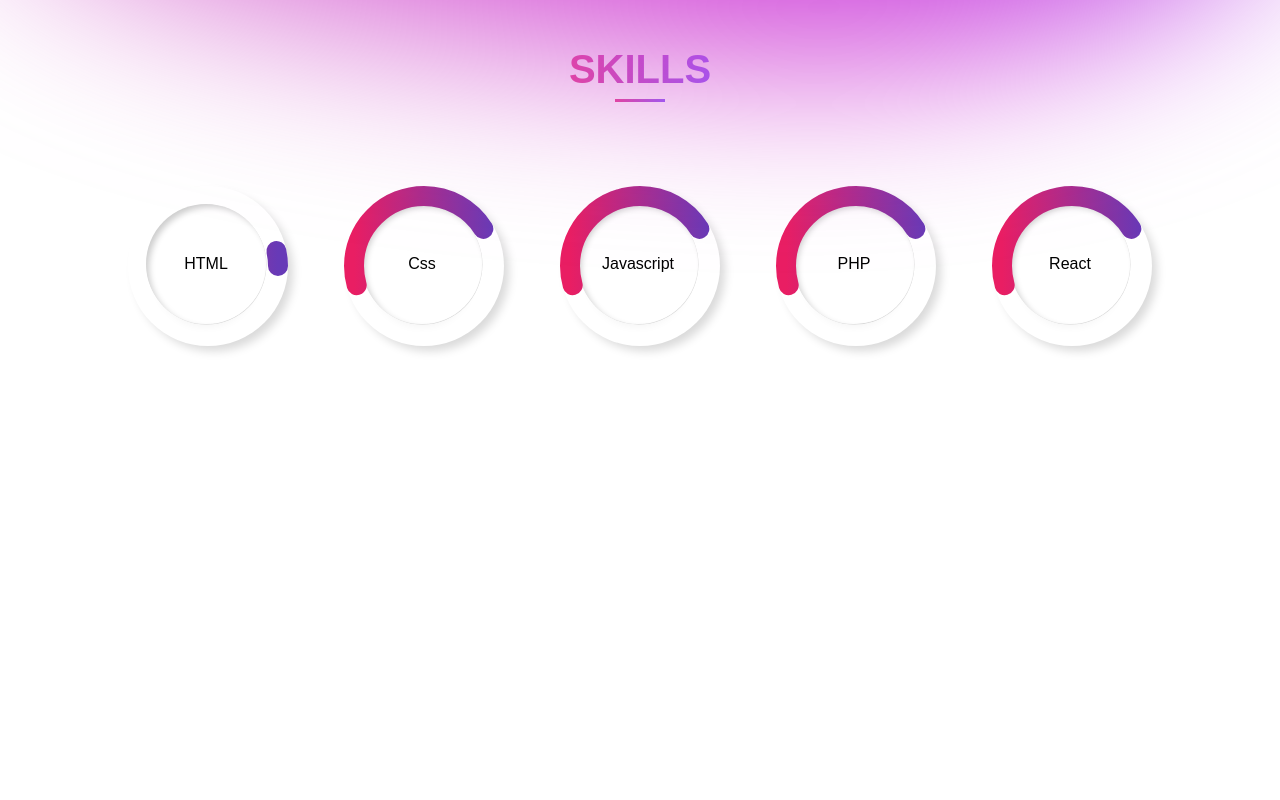
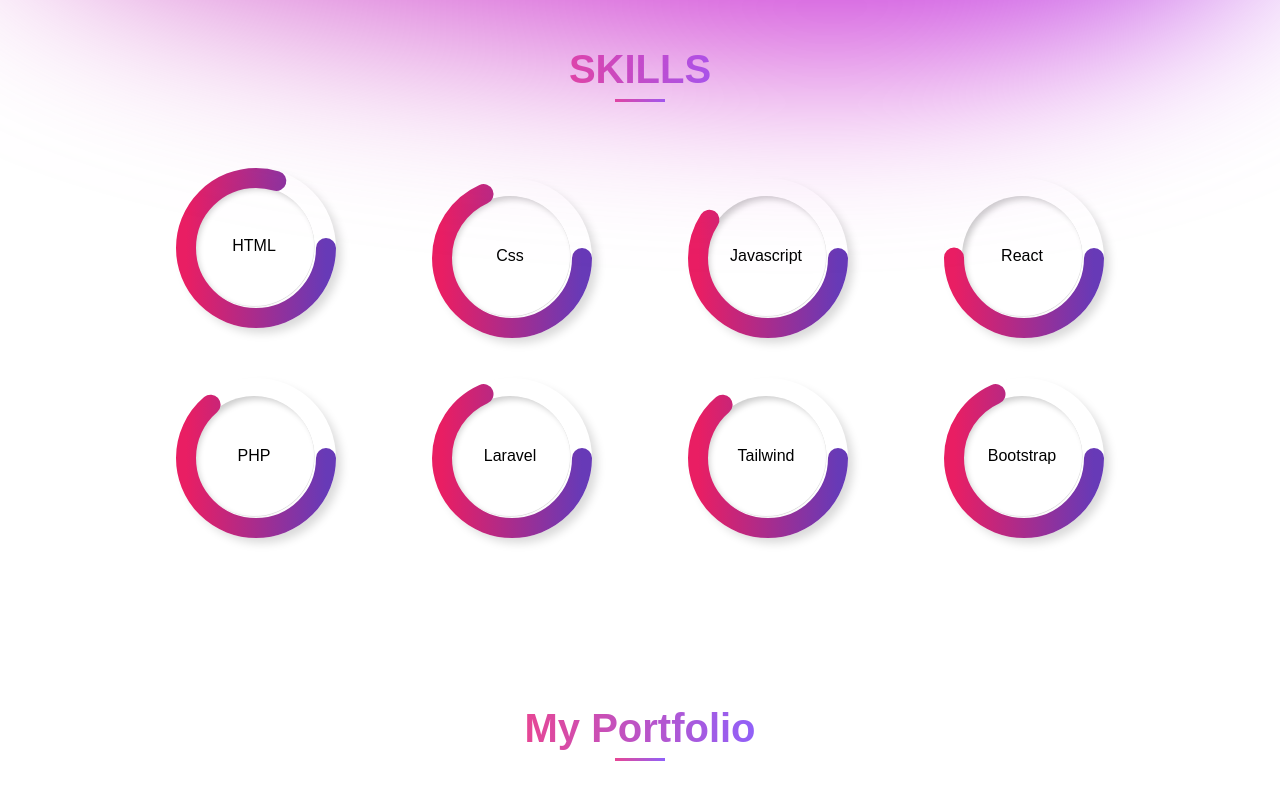
Before and after one commit to yamone178/me, a React (Create React App) app: page / in a window 1280 px wide. Shown: the part 1128-1928 px from the top of the page. Built offline with nearby package versions, Linux system fonts and the light colour scheme.

Commit message:
beforeMove

```diff
--- a/src/App.jsx
+++ b/src/App.jsx
@@ -4,6 +4,7 @@
 import { useState, useEffect } from 'react'
 import AboutMe from './components/AboutMe'
 import Skills from './components/Skills'
+import Portfolio from './components/Portfolio'
 
 const App = () => {
 
@@ -55,6 +56,8 @@
 
         <Skills />
 
+        <Portfolio />
+
         <div className="h-screen"></div>
       </div>
      </div>
--- /dev/null
+++ b/src/components/Portfolio.jsx
@@ -0,0 +1,14 @@
+import React from 'react'
+
+const Portfolio = () => {
+  return (
+    <div className='mt-40'>
+         <div className="flex justify-center flex-col items-center">
+            <h2 className=' text-center  gradient font-bold text-title '>My Portfolio</h2>
+            <div className="w-[50px] h-[3px] bg-gradient"></div>
+        </div>
+    </div>
+  )
+}
+
+export default Portfolio
--- a/src/components/Skill.jsx
+++ b/src/components/Skill.jsx
@@ -8,7 +8,7 @@
             stroke: "URL(#GradientColor)",
             strokeWidth: '20px',
             strokeDasharray: value,
-            strokeDashoffset: value,
+
 
         }
     }
--- a/src/components/Skills.jsx
+++ b/src/components/Skills.jsx
@@ -5,11 +5,15 @@
 
   const skills = [
     {
-      "HTML" : 424,
-      "Css" : 200,
-      "Javascript": 200,
-      "PHP" : 200,
-      "React": 200,
+      "HTML" : 350,
+      "Css" : 300,
+      "Javascript": 260,
+      "React": 220,
+      "PHP" : 280,
+      "Laravel": 300,
+      "Tailwind" : 280,
+      "Bootstrap": 300
+
 
     }
   ]
@@ -24,14 +28,19 @@
             <div className="w-[50px] h-[3px] bg-gradient"></div>
         </div>
 
-        <div className="flex justify-between mt-16">
+        <div className="grid grid-cols-12 my-9 space-y-5">
+
         {
           skills.map((object, index) => {
             return (
              Object.keys(object).map((key,index)=>{
               return (
 
-                <Skill key={index} title = {key} value = {object[key]} />
+                <div className="col-span-3 flex justify-center items-center"  key={index}>
+                   <Skill title = {key} value = {object[key]} />
+
+                </div>
+
               )
              })
             )
```
